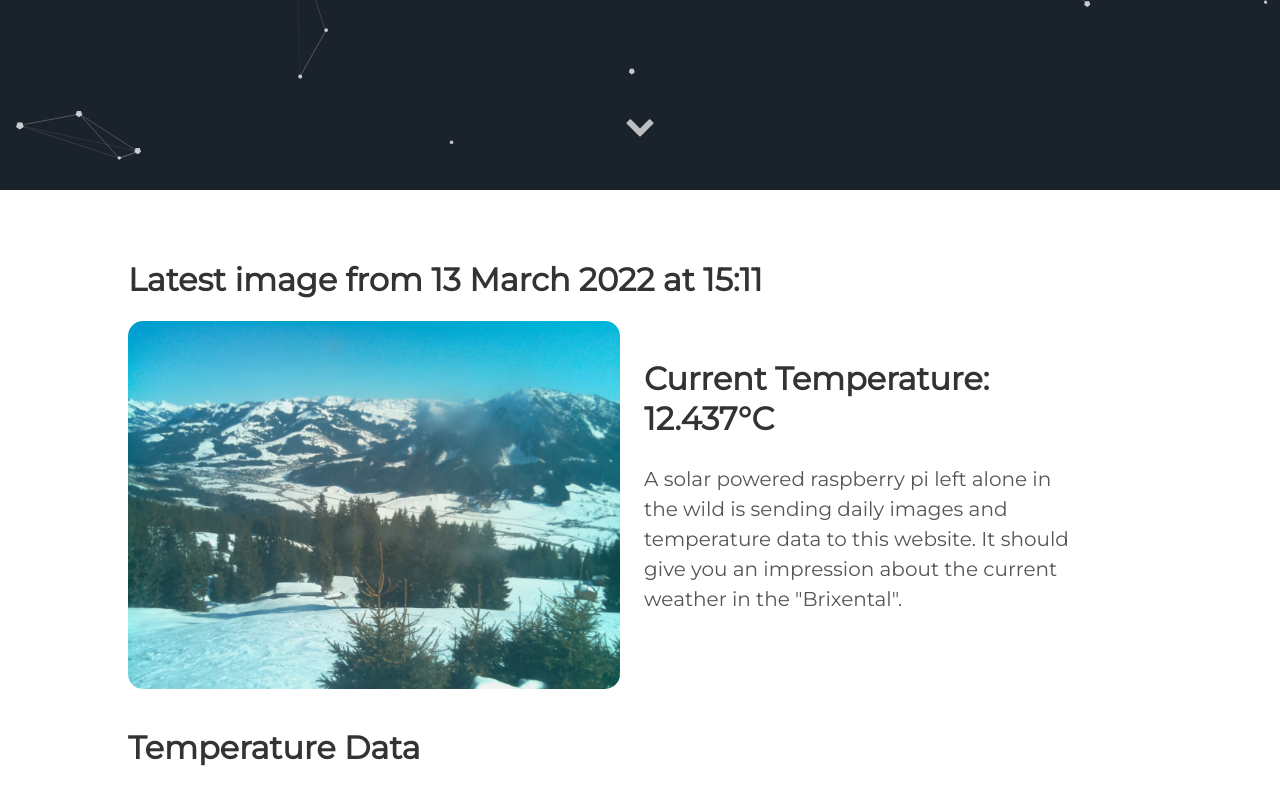
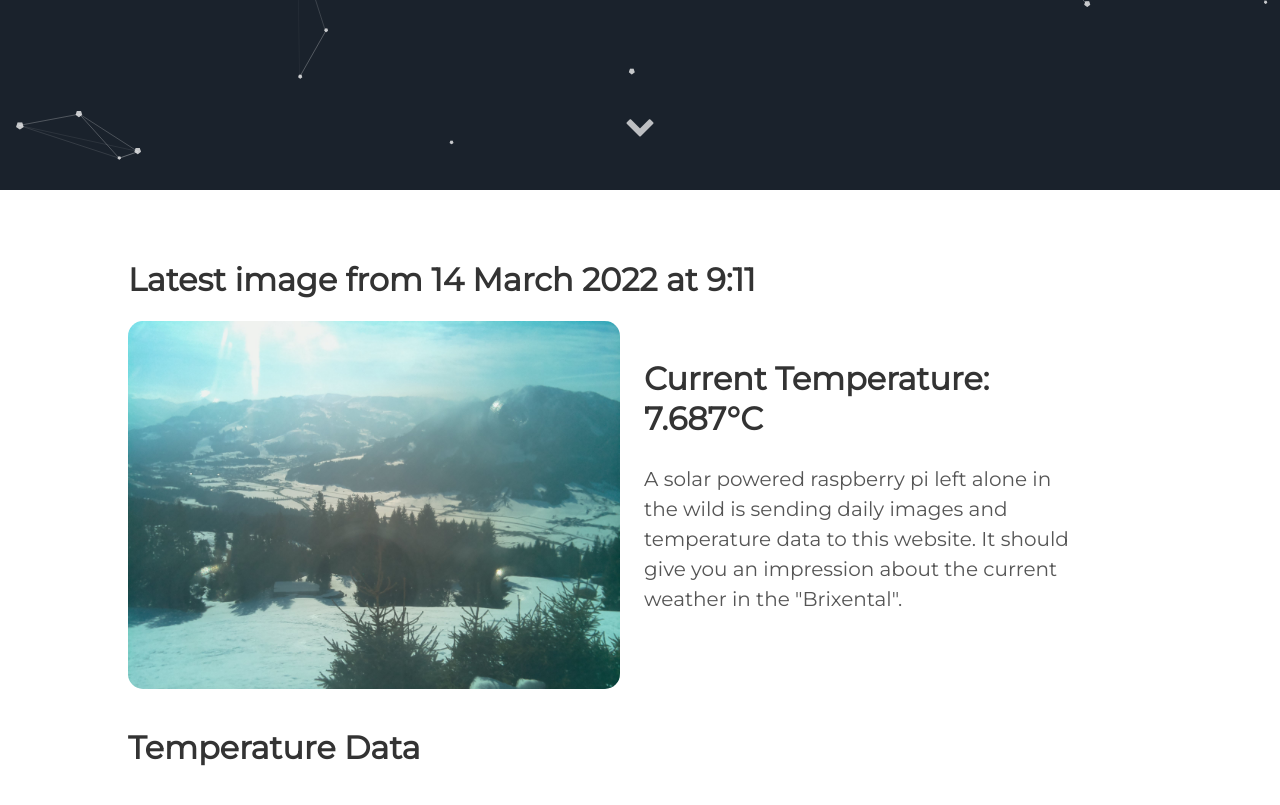
Before and after one commit to vektorious/vektorious.github.io, a Jekyll site: the page built from resources/huette.md, in a window 1280 px wide and 900 px high, scrolled down 710 px. Shown: the top 805 px of the window. Built offline with Jekyll 4.4.1, drawn with Linux system fonts in a browser that asks for light colours.

Commit message:
I'm a bot beep boop

```diff
--- a/resources/huette.md
+++ b/resources/huette.md
@@ -6,13 +6,13 @@
 description: 'Live image from the Austrian alps'
 twitter_text: ' '
 ---
-## Latest image from 13 March 2022 at 15:11
+## Latest image from 14 March 2022 at  9:11
 <div class="huette">
   <div class="huette-image">
     <img src="{{ "/assets/img/huette.jpg" | prepend: site.baseurl }}">
   </div>
   <div class="huette-text">
-        <h2>Current Temperature: 12.437°C</h2>
+        <h2>Current Temperature: 7.687°C</h2>
         <p>A solar powered raspberry pi left alone in the wild is sending daily images and temperature data to this website. It should give you an impression about the current weather in the "Brixental".</p>
 
   </div>
```
Also changed, not shown: rpi-script/2022-03-14_090951.txt (renamed from rpi-script/2022-03-13_150952.txt, +5 -5 lines), rpi-script/huette.md (+2 -2 lines), assets/img/huette.jpg, assets/img/temp_plot.png, rpi-script/temp_plot.png, 1 other file.
